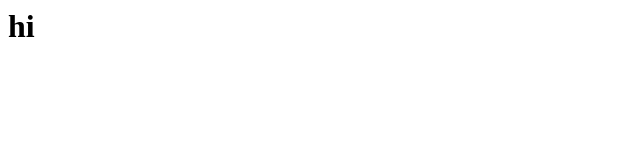
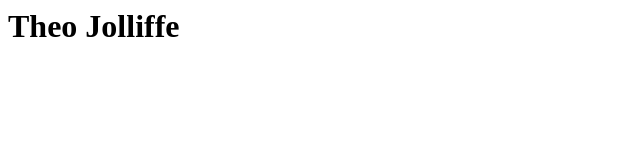
Before and after one commit to theojolliffe/theojolliffe.github.io, a plain HTML site: page index.html in a window 1280 px wide. Shown: the whole page, without its empty margins (0-640 px from the left). Drawn offline with Linux system fonts and the light colour scheme.

Commit message:
Update index.html

```diff
--- a/index.html
+++ b/index.html
@@ -1 +1 @@
-<h1>hi</h1>
+<h1>Theo Jolliffe</h1>
```
